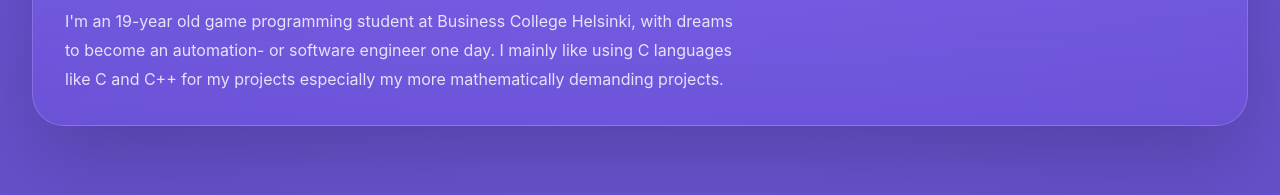
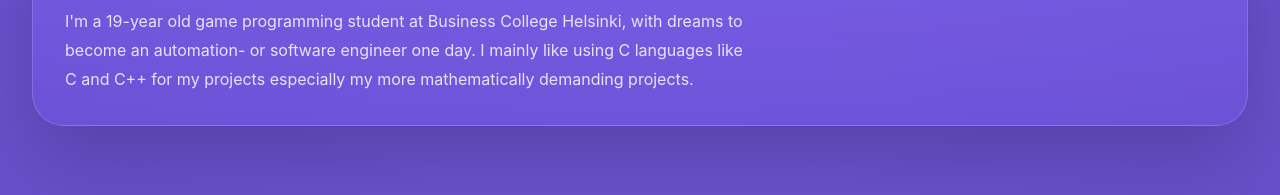
Before and after one commit to NotVenuly/Portfolio, a website: page index.html in a window 1280 px wide. Shown: the part 184-379 px from the top of the page. Drawn offline with nearby package versions, Linux system fonts and the light colour scheme.

Commit message:
updated age

```diff
--- a/index.html
+++ b/index.html
@@ -17,7 +17,7 @@
                     <div>
                         <h2>About me</h2>
                         <p>
-                            I'm an 19-year old game programming student at Business College Helsinki, with dreams to become an automation- or software engineer one day.
+                            I'm a 19-year old game programming student at Business College Helsinki, with dreams to become an automation- or software engineer one day.
                             I mainly like using C languages like C and C++ for my projects especially my more mathematically demanding projects.
 
                         </p>
```
